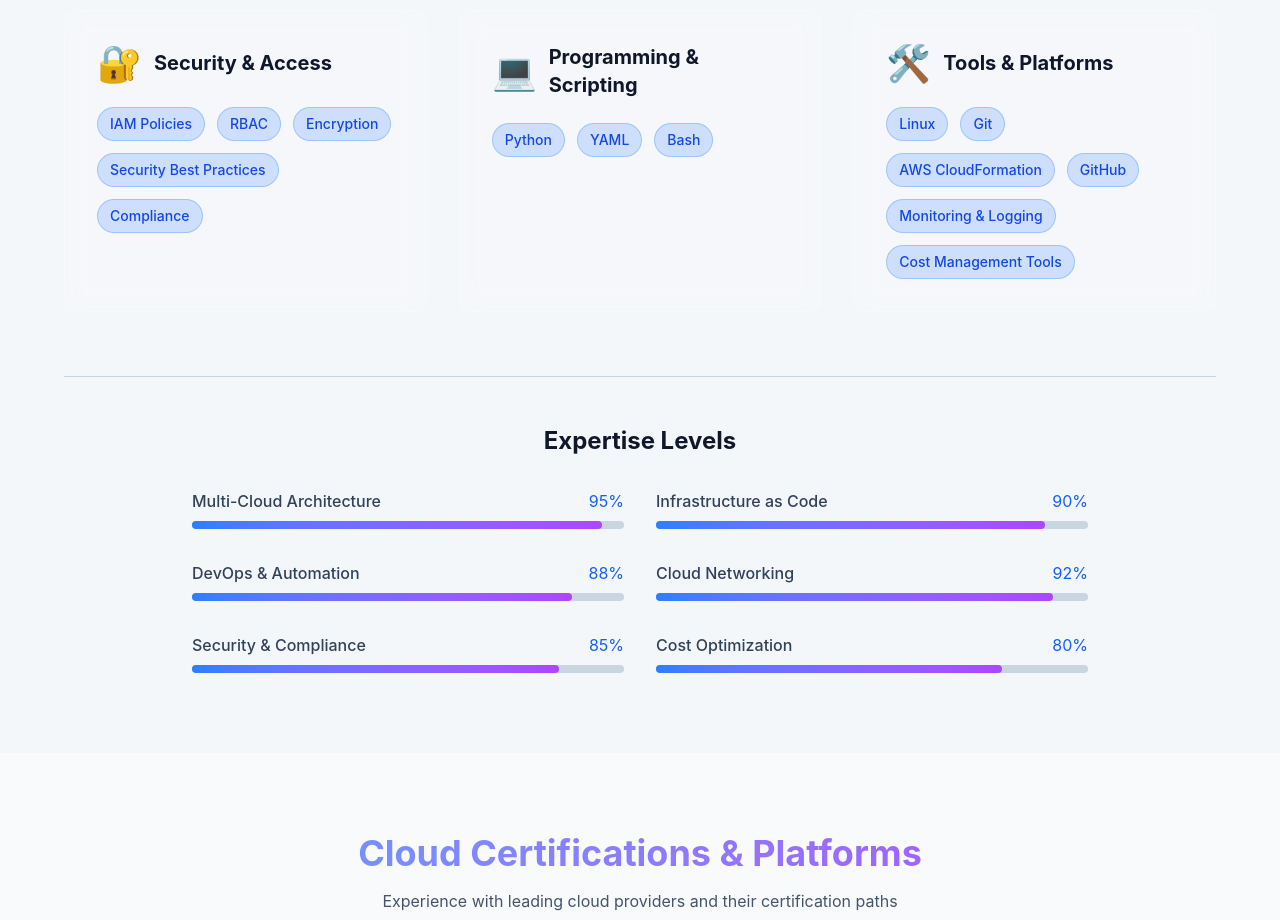
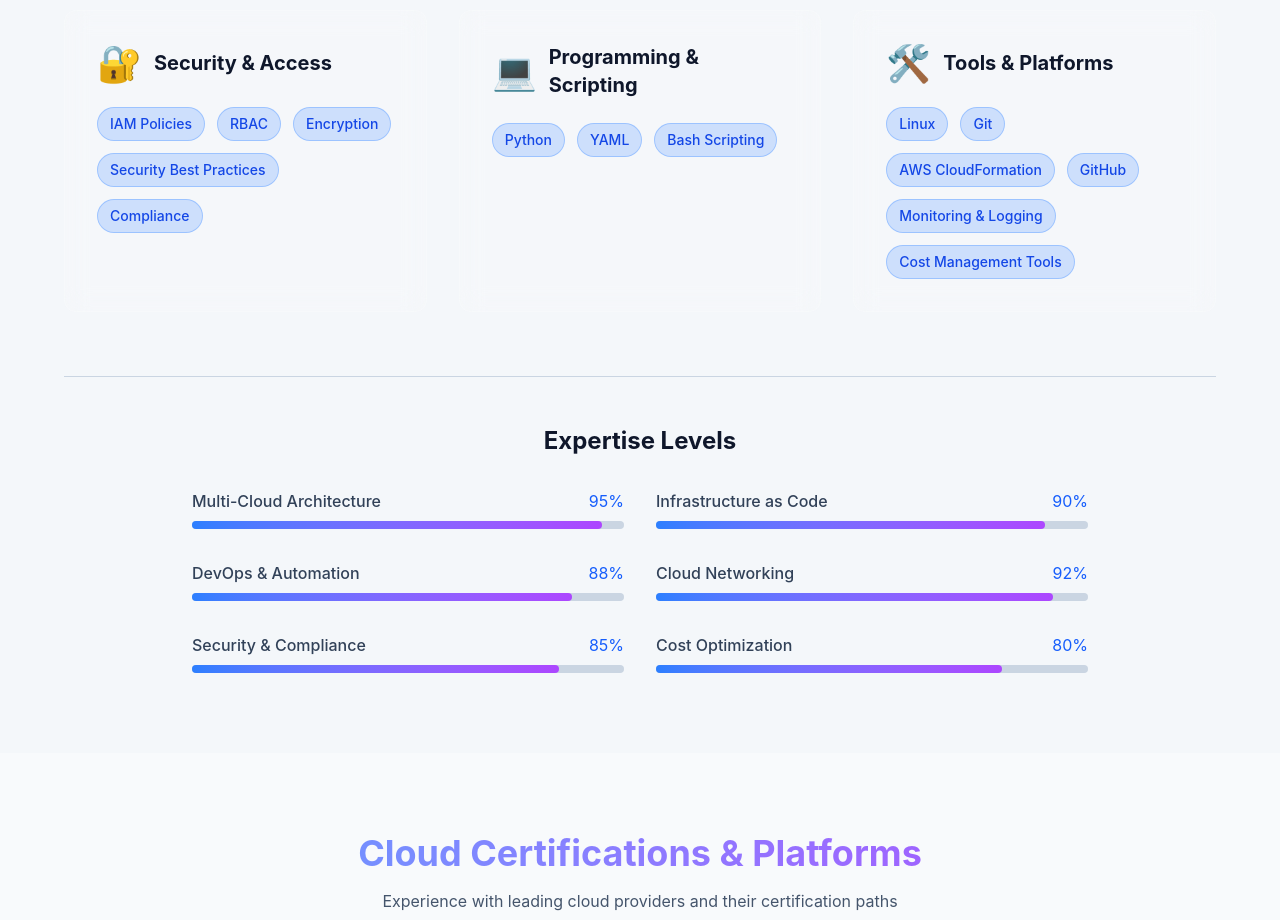
Before and after one commit to devtest-git/Portfolio, a Next.js app: page / in a window 1280 px wide. Shown: the part 2120-3040 px from the top of the page. Built offline with nearby package versions, Linux system fonts and the light colour scheme.

Commit message:
skills edited

```diff
--- a/src/components/Skills.tsx
+++ b/src/components/Skills.tsx
@@ -25,7 +25,7 @@ export default function Skills() {
     {
       title: 'Programming & Scripting',
       icon: '💻',
-      skills: ['Python', 'YAML', 'Bash'],
+      skills: ['Python', 'YAML', 'Bash Scripting'],
     },
     {
       title: 'Tools & Platforms',
```
